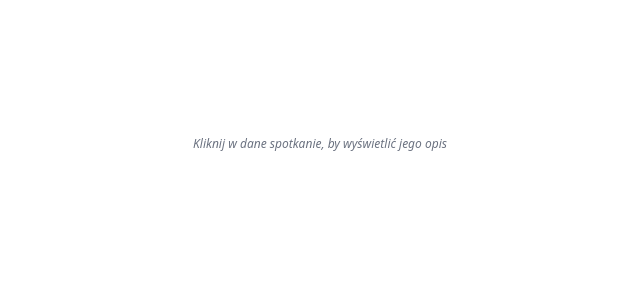
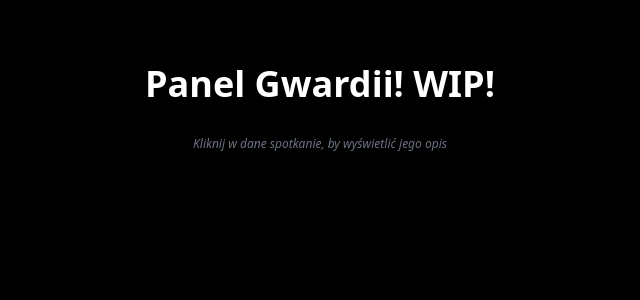
Before and after one commit to Gwardia-Czapli/GwardiaHub, a Django app: page /gwardia/ in a window 1280 px wide. Shown: the top 300 px of the page, without its empty margins (320-960 px from the left). Run offline with Django 5.2, Linux system fonts and the light colour scheme; data that the repository does not hold is empty; some libraries are stand-ins or nearby versions.

Commit message:
fix: Added background color

```diff
--- a/core/templates/core/base.html
+++ b/core/templates/core/base.html
@@ -14,7 +14,7 @@
         <link href="{% static 'fontawesomefree/css/brands.css' %}" rel="stylesheet" type="text/css">
         <link href="{% static 'fontawesomefree/css/solid.css' %}" rel="stylesheet" type="text/css">
     </head>
-    <body class="bg-main_bg text-white">
+    <body class="bg-black text-white">
         <main>
             {% language 'pl-pl' %}
             {% block content %}
```
